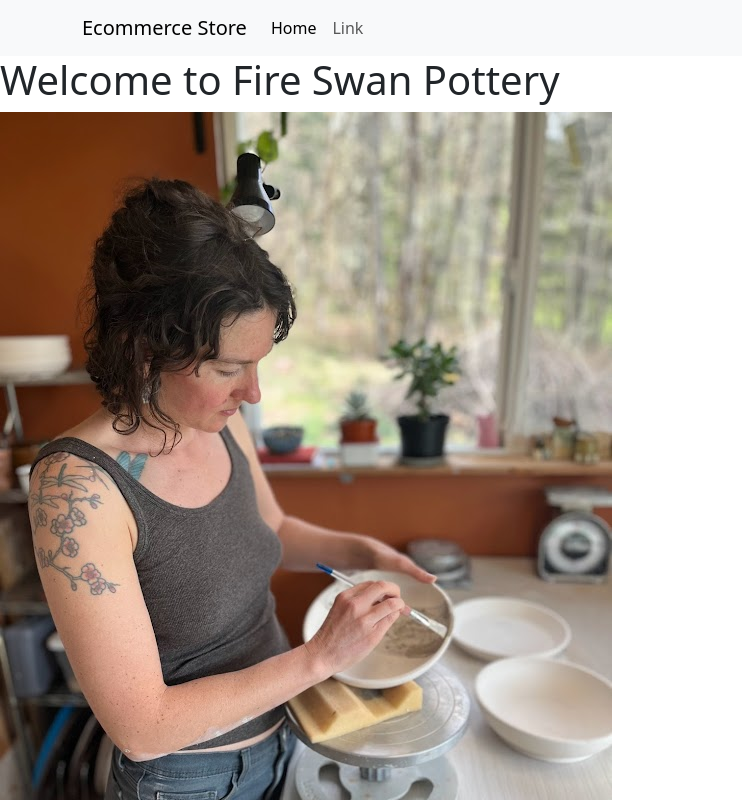
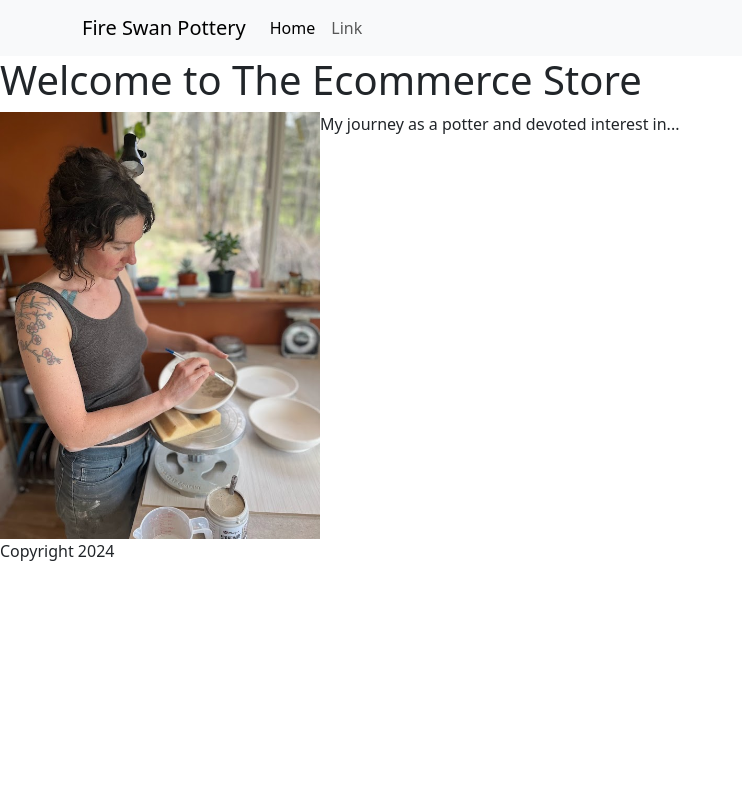
Before and after one commit to matthewdillender/react-e-commerce, a React (Vite) app: page / in a window 1280 px wide. Shown: the top 800 px of the page, without its empty margins (0-742 px from the left). Built offline with nearby package versions, Linux system fonts and the light colour scheme.

Commit message:
add homepage styling

```diff
--- a/src/components/Header.jsx
+++ b/src/components/Header.jsx
@@ -6,7 +6,7 @@ export function Header() {
       <nav className="navbar navbar-expand-lg navbar-light bg-light">
         <div className="container">
           <a className="navbar-brand" href="#">
-            Ecommerce Store
+            Fire Swan Pottery
           </a>
           <button
             className="navbar-toggler"
--- a/src/components/HomePage.jsx
+++ b/src/components/HomePage.jsx
@@ -3,9 +3,14 @@ import swanBio from "../images/swanBio.jpeg";
 export function HomePage() {
   return (
     <main>
-      <h1>Welcome to Fire Swan Pottery</h1>
-      <img src={swanBio} alt="my image" />
-      <p>My journey as a potter and devoted iterest in...</p>
+      <h1>Welcome to The Ecommerce Store</h1>
+      <div style={{ display: "grid", gridTemplateColumns: "1fr 3fr" }}>
+        <img src={swanBio} alt="my image" style={{ gridColumn: "1 / 2", width: "100%", height: "auto" }} />
+        <div>
+          <p>My journey as a potter and devoted interest in...</p>
+          {/* Add more content here */}
+        </div>
+      </div>
     </main>
   );
 }
```
